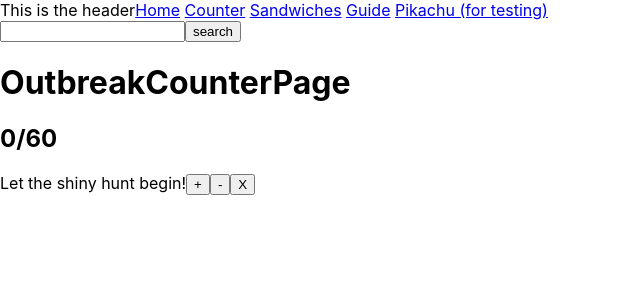
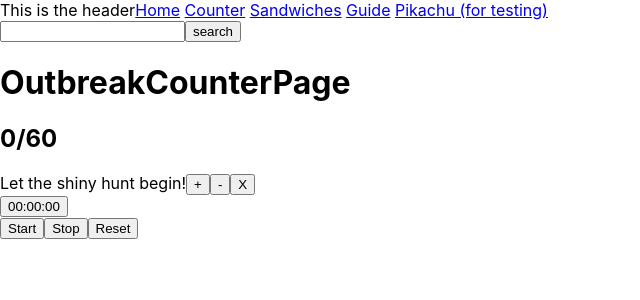
Before and after one commit to ShinyHelper/ShinyHuntingCompanion_SV, a React (Create React App) app: page /counter in a window 1280 px wide. Shown: the top 300 px of the page, without its empty margins (0-640 px from the left). Built offline with nearby package versions, Linux system fonts and the light colour scheme.

Commit message:
add stopwatch

```diff
--- /dev/null
+++ b/src/components/Stopwatch.jsx
@@ -0,0 +1,35 @@
+import { useState, useEffect } from "react";
+
+const Stopwatch = () => {
+    const [time, setTime] = useState(0);
+    const [running, setRunning] = useState(false);
+    useEffect(() => {
+      let interval;
+      if (running) {
+        interval = setInterval(() => {
+          setTime((prevTime) => prevTime + 10);
+        }, 10);
+      } else if (!running) {
+        clearInterval(interval);
+      }
+      return () => clearInterval(interval);
+    }, [running]);
+    return (
+      <div className="stopwatch">
+        <div className="numbers">
+        <button>
+          <span>{("0" + Math.floor((time / 60000) % 60)).slice(-2)}:</span>
+          <span>{("0" + Math.floor((time / 1000) % 60)).slice(-2)}:</span>
+          <span>{("0" + ((time / 10) % 100)).slice(-2)}</span>
+        </button>
+        </div>
+        <div className="buttons">
+          <button onClick={() => setRunning(true)}>Start</button>
+          <button onClick={() => setRunning(false)}>Stop</button>
+          <button onClick={() => setTime(0)}>Reset</button>
+        </div>
+      </div>
+    );
+  };
+
+  export default Stopwatch;
--- a/src/pages/OutbreakCounter.jsx
+++ b/src/pages/OutbreakCounter.jsx
@@ -1,4 +1,5 @@
 import { useState } from "react";
+import Stopwatch from "../components/Stopwatch";
 
 export default function OutbreakCounterPage(){
     let[count, setCount] = useState(0);
@@ -18,6 +19,7 @@
             <button className="increment" onClick={ () => setCount(count+1)}>+</button>
             <button className="decrement" onClick={ () => setCount(count == 0 ? count = 0 : count - 1)}>-</button>
             <button className="reset" onClick={ () => setCount(count=0)}>X</button>
+            <Stopwatch />
         </div>
     )
 }
```
